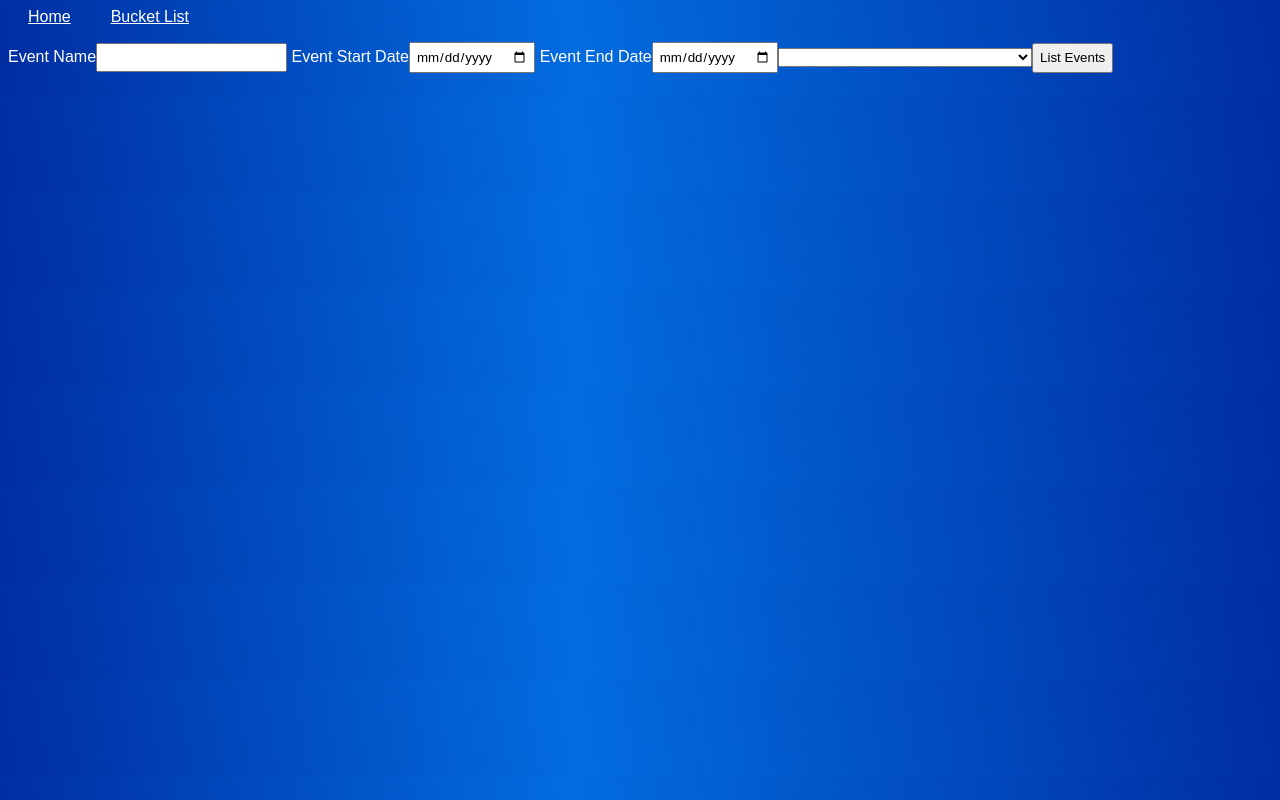
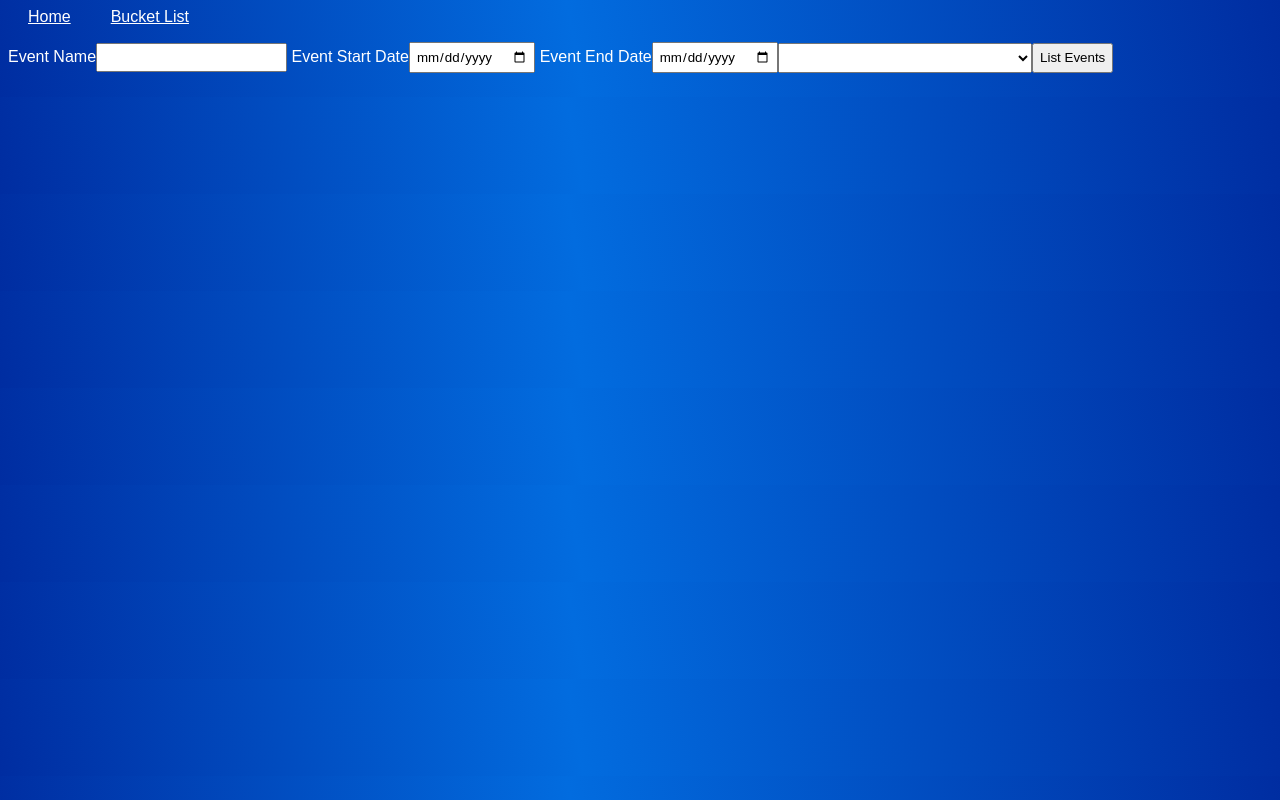
Before and after one commit to rdimech/detroitMusicApi, an Angular app: page / in a window 1280 px wide. Built offline with nearby package versions, Linux system fonts and the light colour scheme.

Commit message:
dropdown style

```diff
--- a/src/styles.css
+++ b/src/styles.css
@@ -3,6 +3,10 @@
 }
 
 .date {
+    color: white;
+}
+
+.venue {
     color: white;
 }
 
@@ -48,3 +52,7 @@ input[type="text" i] {
     font-family: arial;
     padding: 5px;
 }
+
+select {
+    height: 30px;
+}
```
